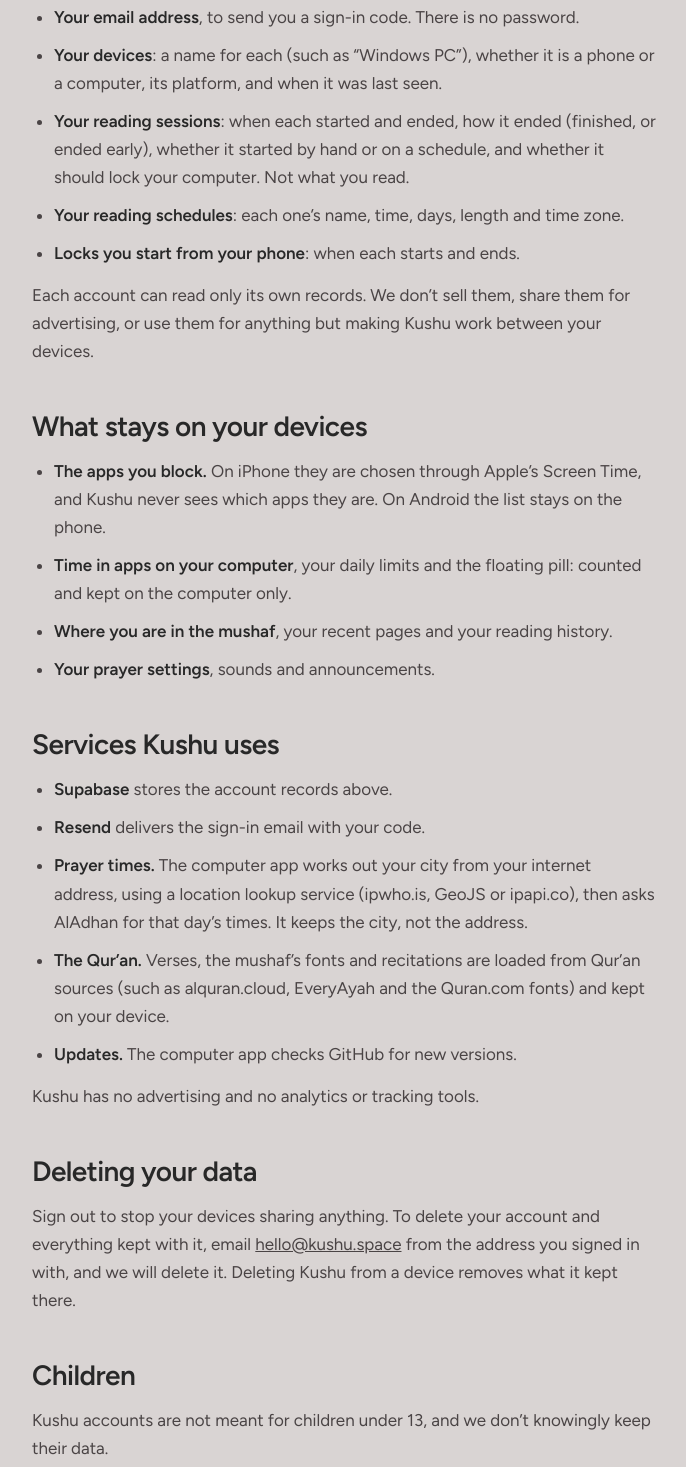
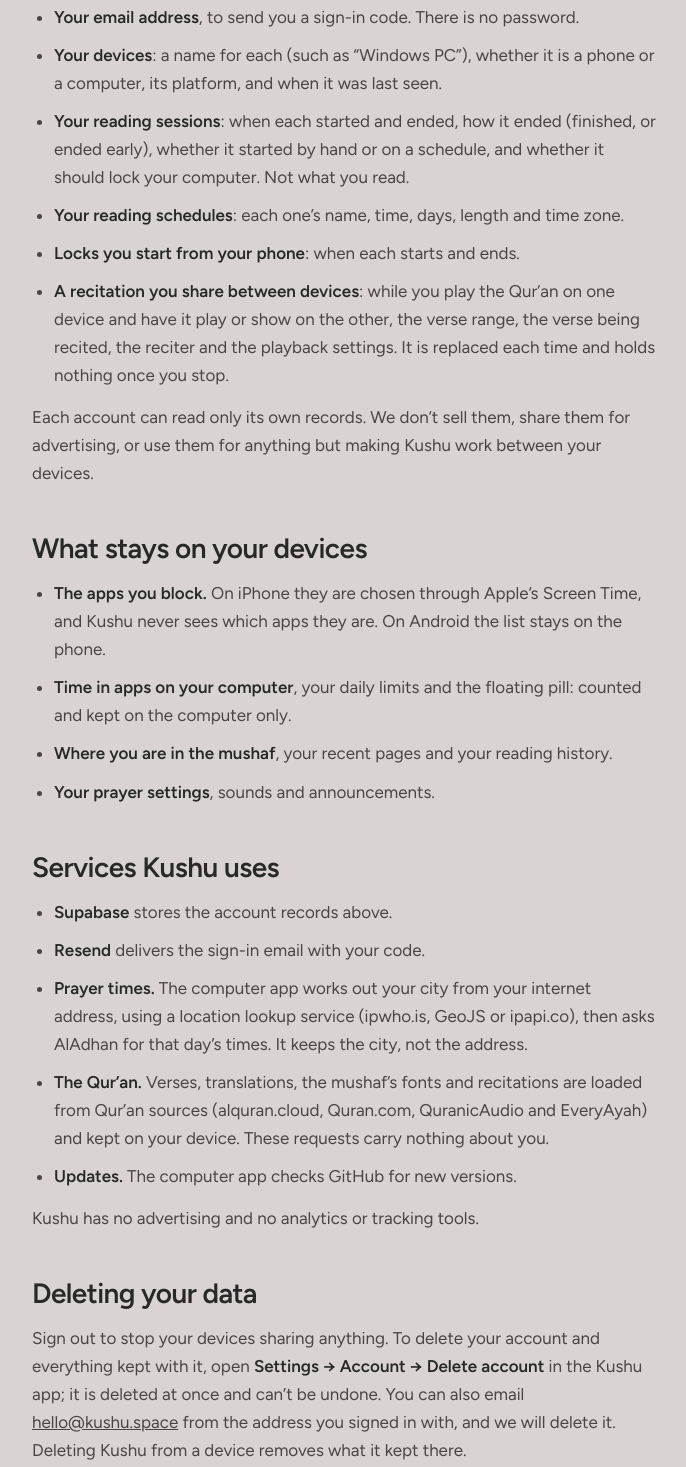
Before and after one commit to uthmanajibade03-droid/kushu-site, a plain HTML site: page privacy.html in a window 1280 px wide. Shown: the part 787-2254 px from the top of the page, without its empty margins (296-982 px from the left). Drawn offline with Linux system fonts and the light colour scheme.

Commit message:
Publish the site

```diff
--- a/privacy.html
+++ b/privacy.html
@@ -21,7 +21,7 @@
 <main class="legal">
   <p class="eyebrow">Privacy</p>
   <h1>Your reading is yours.</h1>
-  <p class="legal-updated">Last updated 29 September 2026</p>
+  <p class="legal-updated">Last updated 1 October 2026</p>
 
   <p class="legal-lede">Kushu is built to keep you off your screens, not to watch them. Most of what it knows stays on your
     phone and your computer. This page says what is kept, where, and why.</p>
@@ -41,6 +41,9 @@
       whether it started by hand or on a schedule, and whether it should lock your computer. Not what you read.</li>
     <li><strong>Your reading schedules</strong>: each one’s name, time, days, length and time zone.</li>
     <li><strong>Locks you start from your phone</strong>: when each starts and ends.</li>
+    <li><strong>A recitation you share between devices</strong>: while you play the Qur’an on one device and have it
+      play or show on the other, the verse range, the verse being recited, the reciter and the playback settings.
+      It is replaced each time and holds nothing once you stop.</li>
   </ul>
   <p>Each account can read only its own records. We don’t sell them, share them for advertising, or use them for
     anything but making Kushu work between your devices.</p>
@@ -62,16 +65,18 @@
     <li><strong>Prayer times.</strong> The computer app works out your city from your internet address, using a
       location lookup service (ipwho.is, GeoJS or ipapi.co), then asks AlAdhan for that day’s times. It keeps the city,
       not the address.</li>
-    <li><strong>The Qur’an.</strong> Verses, the mushaf’s fonts and recitations are loaded from Qur’an sources (such as
-      alquran.cloud, EveryAyah and the Quran.com fonts) and kept on your device.</li>
+    <li><strong>The Qur’an.</strong> Verses, translations, the mushaf’s fonts and recitations are loaded from Qur’an
+      sources (alquran.cloud, Quran.com, QuranicAudio and EveryAyah) and kept on your device. These requests carry
+      nothing about you.</li>
     <li><strong>Updates.</strong> The computer app checks GitHub for new versions.</li>
   </ul>
   <p>Kushu has no advertising and no analytics or tracking tools.</p>
 
   <h2>Deleting your data</h2>
-  <p>Sign out to stop your devices sharing anything. To delete your account and everything kept with it, email
-    <a href="mailto:hello@kushu.space">hello@kushu.space</a> from the address you signed in with, and we will delete it.
-    Deleting Kushu from a device removes what it kept there.</p>
+  <p>Sign out to stop your devices sharing anything. To delete your account and everything kept with it, open
+    <strong>Settings → Account → Delete account</strong> in the Kushu app; it is deleted at once and can’t be undone.
+    You can also email <a href="mailto:hello@kushu.space">hello@kushu.space</a> from the address you signed in with,
+    and we will delete it. Deleting Kushu from a device removes what it kept there.</p>
 
   <h2>Children</h2>
   <p>Kushu accounts are not meant for children under 13, and we don’t knowingly keep their data.</p>
```
